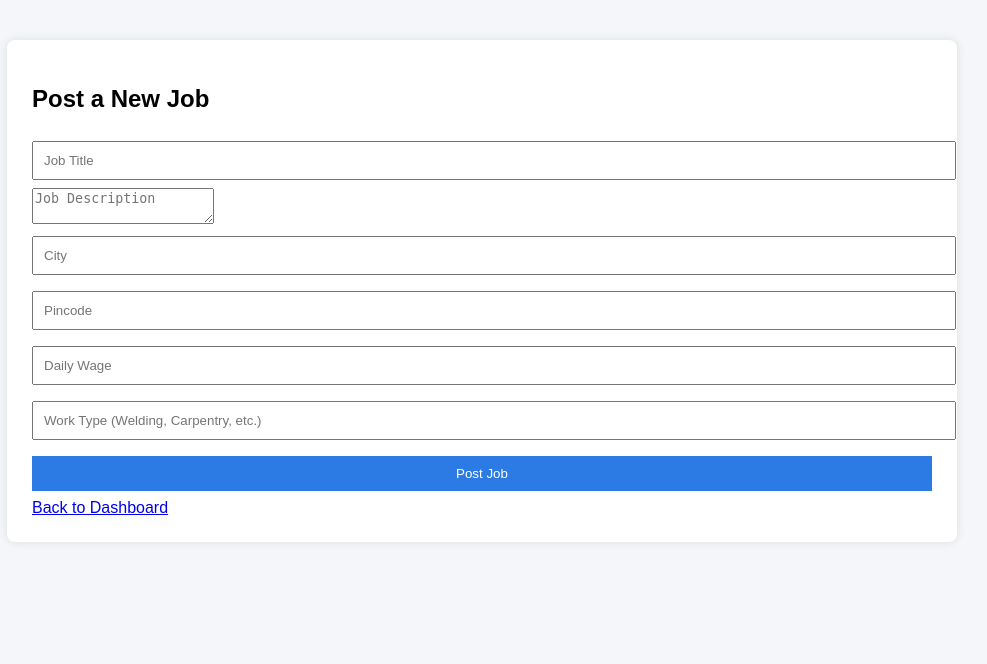
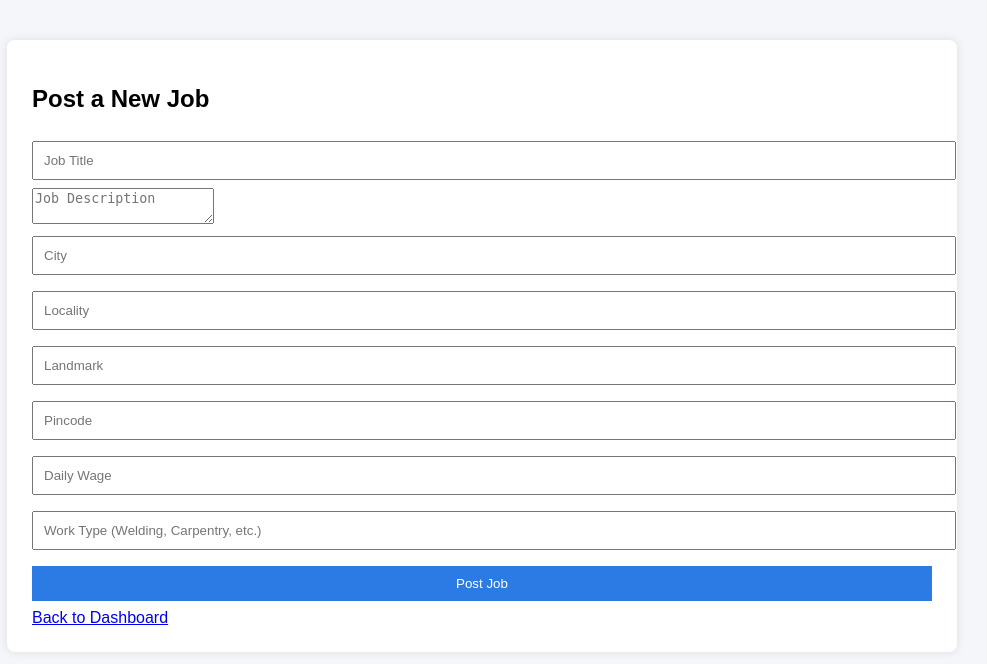
Before and after one commit to kashishsingh27/Labour_Work_Management, a Flask app: template app/templates/contractor/post_job.html in a window 1280 px wide. Shown: the top 664 px of the page, without its empty margins (158-1145 px from the left). Run offline with Flask 3, Linux system fonts and the light colour scheme; the template is opened without the code that fills it, so the values that code supplies are empty.

Commit message:
Improved job location system by adding locality and landmark fields

```diff
--- a/app/models.py
+++ b/app/models.py
@@ -38,6 +38,8 @@ class Job(db.Model):
     pincode = db.Column(db.String(10))
     wage = db.Column(db.Integer)
     work_type = db.Column(db.String(50))
+    locality = db.Column(db.String(150), nullable=False)
+    landmark = db.Column(db.String(150))
 
     created_at = db.Column(db.DateTime, default=datetime.utcnow)
 
--- a/app/templates/contractor/post_job.html
+++ b/app/templates/contractor/post_job.html
@@ -29,6 +29,21 @@
                name="city"
                placeholder="City"
                required>
+    </div>
+
+    <div class="mb-3">
+    <input type="text"
+           name="locality"
+           class="form-control"
+           placeholder="Locality"
+           required>
+    </div>
+
+    <div class="mb-3">
+    <input type="text"
+           name="landmark"
+           class="form-control"
+    placeholder="Landmark">
     </div>
 
     <div class="mb-3">
```
Also changed, not shown: app/contractor/routes.py (+32 -26 lines).
